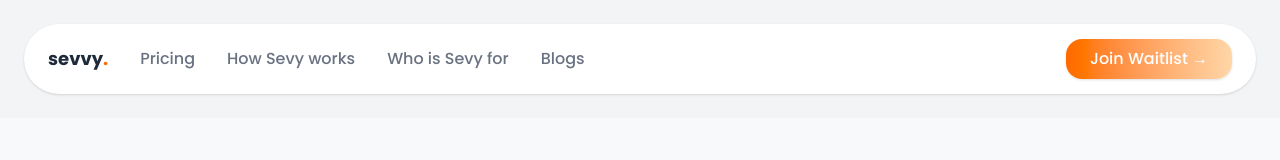
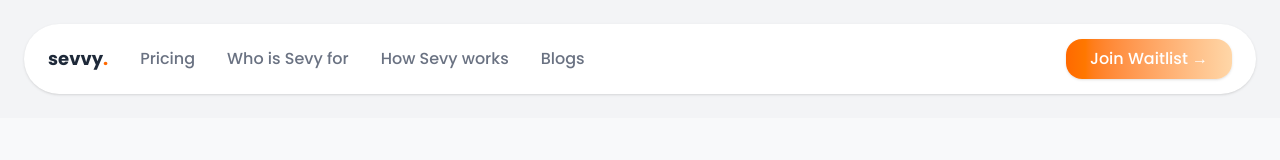
Before and after one commit to alihussnain1122/Sevvy, a React (Vite) app: page / in a window 1280 px wide. Shown: the top 160 px of the page. Built offline with nearby package versions, Linux system fonts and the light colour scheme; the HTML template or start-up script is replaced by a standard one; a web font is replaced by a local one.

Commit message:
updates nav links

```diff
--- a/src/components/Navbar.jsx
+++ b/src/components/Navbar.jsx
@@ -4,8 +4,8 @@ import { Link } from 'react-router-dom';
 const navLinks = [
   { name: 'Sevvy', to: '/' },
   { name: 'Pricing', to: '/pricing' },
+  { name: 'Who is Sevy for', to: '/about-us' },
   { name: 'How Sevy works', to: '/how-it-works' },
-  { name: 'Who is Sevy for', to: '/about-us' },
   { name: 'Blogs', to: '/blog' },
 ];
 
```
